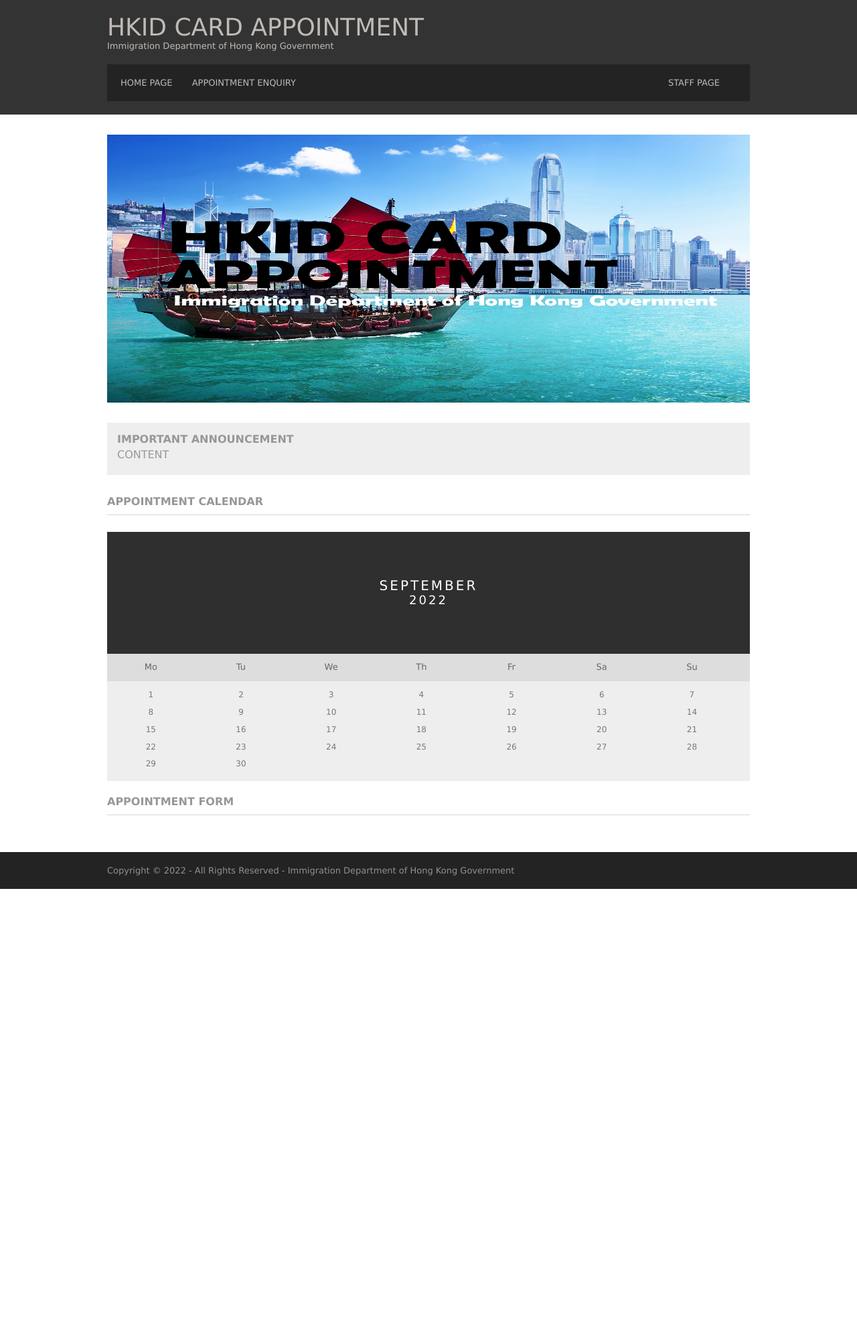
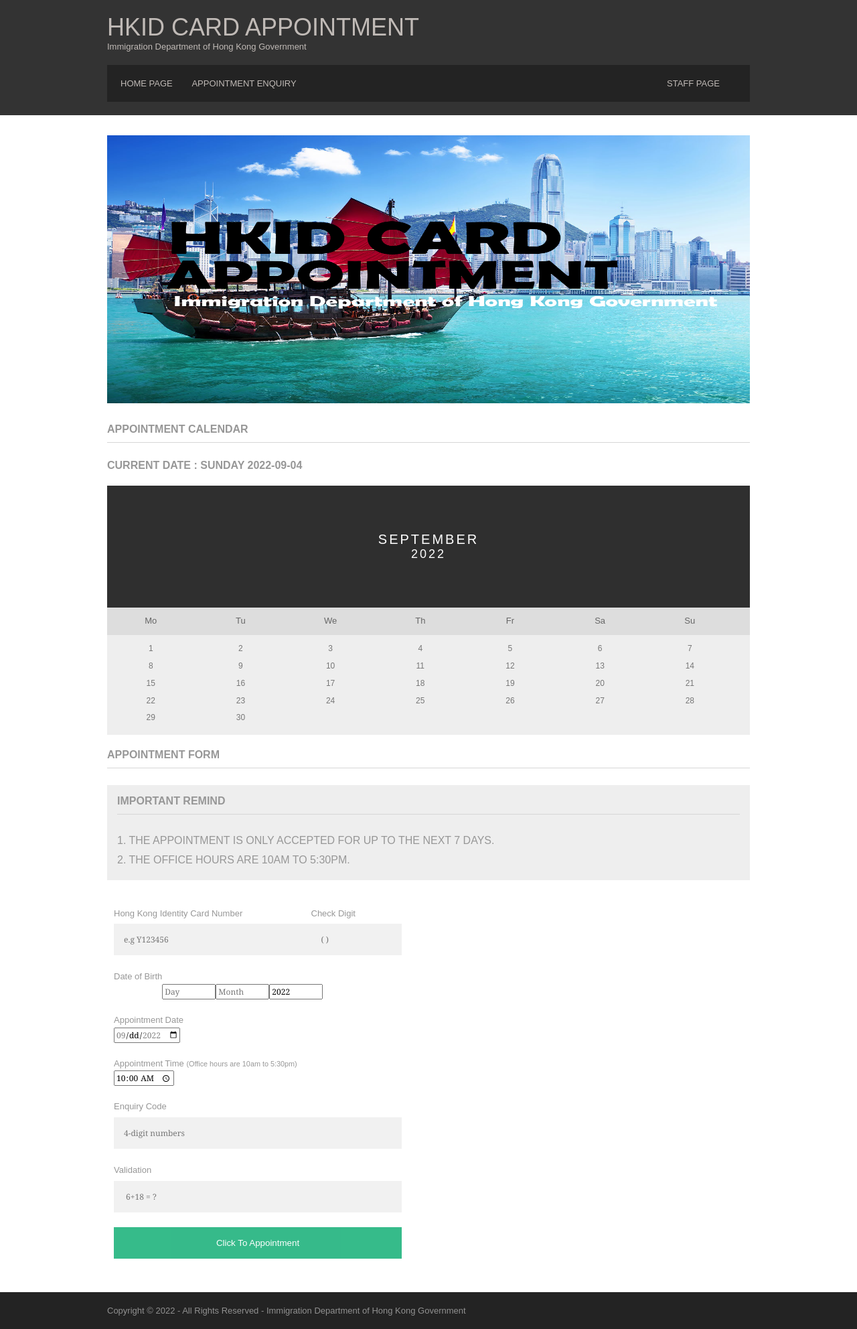
Before and after one commit to garyfung221/hkid_appointment, a PHP site: page / in a window 1280 px wide. Shown: the whole page at 67% size. Before the commit the page ends 1327 px from the top, so only its background shows below. Run offline with PHP 8.4, Linux system fonts and the light colour scheme.

Commit message:
Done the Appointment form and validation of Captcha
-Appointment Form
-Simple Validation of Captcha

```diff
--- /dev/null
+++ b/calendar.php
@@ -0,0 +1,59 @@
+<h1>Appointment Calendar</h1>
+
+   <strong><h5><?php echo "CURRENT DATE : " .date("l "). date("Y-m-d") . "<br>"; ?></h5></strong>
+   <br>
+   <div class="month">
+<ul>
+
+ <li>
+   September<br>
+   <span style="font-size:18px">2022</span>
+
+ </li>
+</ul>
+</div>
+
+<ul class="weekdays">
+<li>Mo</li>
+<li>Tu</li>
+<li>We</li>
+<li>Th</li>
+<li>Fr</li>
+<li>Sa</li>
+<li>Su</li>
+</ul>
+
+<ul class="days">
+<li>1</li>
+<li>2</li>
+<li>3</li>
+<li>4</li>
+<li>5</li>
+<li>6</li>
+<li>7</li>
+<li>8</li>
+<li>9</li>
+<li>10</li>
+<li>11</li>
+<li>12</li>
+<li>13</li>
+<li>14</li>
+<li>15</li>
+<li>16</li>
+<li>17</li>
+<li>18</li>
+<li>19</li>
+<li>20</li>
+<li>21</li>
+<li>22</li>
+<li>23</li>
+<li>24</li>
+<li>25</li>
+<li>26</li>
+<li>27</li>
+<li>28</li>
+<li>29</li>
+<li>30</li>
+</ul>
+
+<br>
--- /dev/null
+++ b/formCaptchaValidation.php
@@ -0,0 +1,21 @@
+<?php
+session_start();
+$a_validation_number = rand(1,10);
+$b_validation_number = rand(2,20);
+
+$randomOperators = array("*","+","-");
+$symobls = rand(0,count($randomOperators)-1);
+$symobls = $randomOperators[$symobls];
+$validationAnswer = 0;
+if($symobls=="*"){
+  $validationAnswer = $a_validation_number * $b_validation_number;
+  $_SESSION["validationAnswer"] = $validationAnswer;
+}elseif($symobls=="-"){
+  $validationAnswer = $a_validation_number - $b_validation_number;
+  $_SESSION["validationAnswer"] = $validationAnswer;
+}elseif($symobls=="+"){
+  $validationAnswer = $a_validation_number + $b_validation_number;
+  $_SESSION["validationAnswer"] = $validationAnswer;
+}
+
+?>
--- a/index.php
+++ b/index.php
@@ -6,73 +6,103 @@
     <!-- website picture -->
     <section id="slider"><a href="#"><img src="images/website_picture.png" width="960" height="400"></a></section>
 
-    <!-- content -->
-    <section id="shout">
-      <h1>Important Announcement</h1>
-      <p>content</p>
-    </section>
+
 
 
     <div id="homepage">
       <!-- first area -->
-      <h1>Appointment Calendar</h1>
 
-      <div class="month">
-  <ul>
+      <?php include "calendar.php"?>
 
-    <li>
-      September<br>
-      <span style="font-size:18px">2022</span>
-    </li>
-  </ul>
+      <!-- second area -->
+      <h1>Appointment Form</h1>
+
+      <?php include "formCaptchaValidation.php"?>
+
+
+
+          <!-- content -->
+    <section id="shout">
+      <h1>IMPORTANT REMIND</h1>
+      <p>1. The appointment is only accepted for up to the next 7 days.</p>
+      <p>2. The Office hours are 10am to 5:30pm.</p>
+    </section>
+
+<div class="form-popup" id="myForm">
+  <form method="post" action="formSubmit.php" class="form-container">
+
+  <!--That div make the input on the same line-->
+  <div style="display: flex;">
+  <mat-form-field>
+    <label for="hkid">Hong Kong Identity Card Number</label>
+    <input type="text" placeholder="e.g Y123456" pattern="^[A-Z]{1}[0-9]{6}$" name="hkid" size="70" required>
+    </mat-form-field>
+    <mat-form-field>
+    <label for="check_digit">Check Digit</label>
+    <input type="text" placeholder="( )" name="check_digit" pattern=".{1}" maxlength="1" size="30" required>
+    </mat-form-field>
 </div>
 
-<ul class="weekdays">
-  <li>Mo</li>
-  <li>Tu</li>
-  <li>We</li>
-  <li>Th</li>
-  <li>Fr</li>
-  <li>Sa</li>
-  <li>Su</li>
-</ul>
+<div style="display: flex;">
+Date of Birth
+  <mat-form-field>
+    <label for="dob_day"><br></label>
+    <input type="number" placeholder="Day" min="1" max="31" name="dob_day" required>
 
-<ul class="days">
-  <li>1</li>
-  <li>2</li>
-  <li>3</li>
-  <li>4</li>
-  <li>5</li>
-  <li>6</li>
-  <li>7</li>
-  <li>8</li>
-  <li>9</li>
-  <li>10</li>
-  <li>11</li>
-  <li>12</li>
-  <li>13</li>
-  <li>14</li>
-  <li>15</li>
-  <li>16</li>
-  <li>17</li>
-  <li>18</li>
-  <li>19</li>
-  <li>20</li>
-  <li>21</li>
-  <li>22</li>
-  <li>23</li>
-  <li>24</li>
-  <li>25</li>
-  <li>26</li>
-  <li>27</li>
-  <li>28</li>
-  <li>29</li>
-  <li>30</li>
-</ul>
+</mat-form-field>
+<mat-form-field>
+
+<label for="dob_month"><br></label>
+    <input type="number" placeholder="Month" min="1" max="12" name="dob_month" required>
+</mat-form-field>
+
+<mat-form-field>
+<label for="dob_year"><br></label>
+    <input type="number" placeholder="Year" min="1922" max="2022" min name="dob_year" value="2022" required>
+</mat-form-field>
+</div>
+
+<?php
+//To set the limitation of appointment date of next 7 days
+$date = strtotime("+1 day");
+$datePlus = strtotime("+7 day");
+?>
+
+
 
 <br>
-      <!-- second area -->
-      <h1>Appointment Form</h1>
+Appointment Date
+<label for="appointment_date"><br></label>
+<input type="date" min="<?php echo date('Y-m-d',$date); ?>" max="<?php echo date('Y-m-d', $datePlus); ?>" required>
+
+<br>
+<br>
+Appointment Time <small>(Office hours are 10am to 5:30pm)</small>
+<label for="appointment_time"><br></label>
+    <input type="time" min="10:00" max="17:30" value="10:00" step="1800" placeholder="Select the Appointment Time" name="appointment_time" required>
+
+<br>
+    <br>
+
+    <label for="enquiry_code">Enquiry Code<br></label>
+    <input type="text" pattern="[0-9]{4}" placeholder="4-digit numbers" maxlength="4" required>
+
+    <br>
+
+
+    <label for="validation">Validation<br></label>
+    <input type="text" parttern="[0-9]" placeholder="<?php echo " $a_validation_number$symobls$b_validation_number = ? " ?>" name="validation" required>
+
+
+    <button type="submit" name="appointment_btn" class="btn">Click To Appointment</button>
+  </form>
+</div>
+
+
+
+
+
+
 
       <!--end home page div-->
     </div>
--- a/styles/styles.css
+++ b/styles/styles.css
@@ -1,3 +1,5 @@
+
+
 /* the navbar position setting */
 #navbar_staff_page{
     float:right;
@@ -85,3 +87,61 @@ body {font-family: Verdana, sans-serif;}
 @media screen and (max-width: 290px) {
   .weekdays li, .days li {width: 12.2%;}
 }
+
+
+/* Appointment Form */
+body {font-family: Arial, Helvetica, sans-serif;}
+* {box-sizing: border-box;}
+
+
+
+/* Add styles to the form container */
+.form-container {
+  max-width: 450px;
+  padding: 10px;
+  background-color: white;
+}
+
+/* Full-width input fields */
+.form-container input[type=text], .form-container input[type=password]{
+    width: 100%;
+    padding: 15px;
+    margin: 5px 0 22px 0;
+    border: none;
+    background: #f1f1f1;
+  }
+
+/* When the inputs get focus, do something */
+.form-container input[type=text]:focus, .form-container input[type=password]:focus{
+    background-color: #ddd;
+    outline: none;
+  }
+
+  /* Set a style for the submit/login button */
+  .form-container .btn {
+    background-color: #04AA6D;
+    color: white;
+    padding: 16px 20px;
+    border: none;
+    cursor: pointer;
+    width: 100%;
+    margin-bottom:10px;
+    opacity: 0.8;
+  }
+
+
+/* Add a red background color to the cancel button */
+.form-container .cancel {
+  background-color: red;
+}
+
+/* Add some hover effects to buttons */
+.form-container .btn:hover, .open-button:hover {
+  opacity: 1;
+}
+
+
+/* The number input width */
+input[type='number']{
+    width: 80px;
+}
```
Also changed, not shown: formSubmit.php (added, +20 -0 lines).
